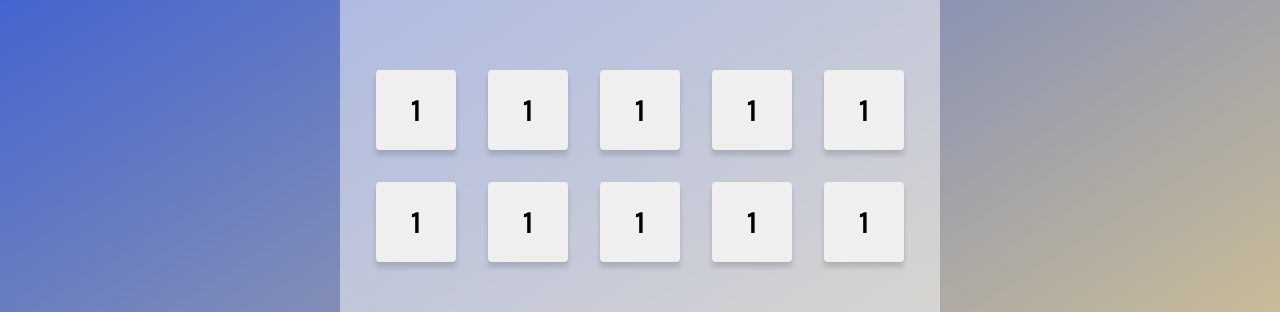
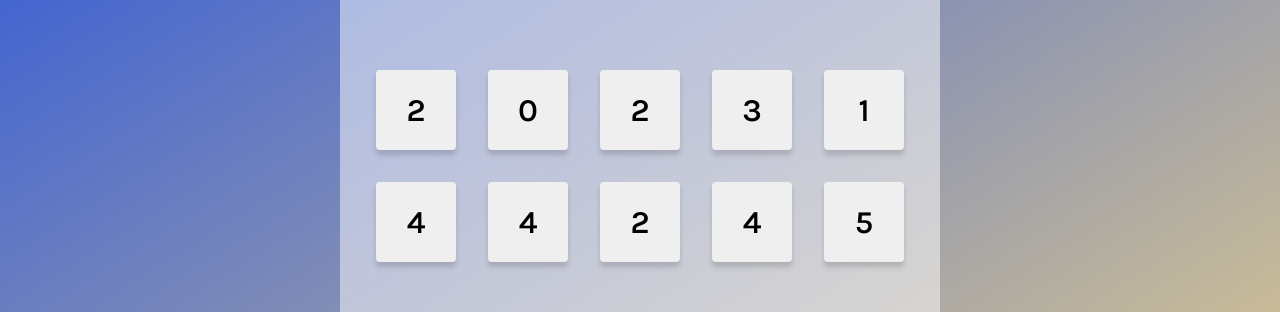
Before and after one commit to meioseii/tenzies, a React (Vite) app: page / in a window 1280 px wide. Shown: the part 234-546 px from the top of the page. Built offline with nearby package versions, Linux system fonts and the light colour scheme.

Commit message:
renders different value of dice

```diff
--- a/src/App.jsx
+++ b/src/App.jsx
@@ -4,19 +4,22 @@ import Dice from './Dice'
 
 function App() {
 
+  const [dice, setDice] = useState(allNewDice)
+
+  function allNewDice() {
+    const newDice = []
+    for (let i = 0; i < 10; i++) {
+      newDice.push(Math.floor(Math.random() * 7))
+    }
+    return newDice
+  }
+
+  const dieElements = dice.map(die => <Dice value={die}/>)
+
   return (
     <main>
       <div className='dice-container'>
-        <Dice />
-        <Dice />
-        <Dice />
-        <Dice />
-        <Dice />
-        <Dice />
-        <Dice />
-        <Dice />
-        <Dice />
-        <Dice />
+        {dieElements}
       </div>
     </main>
   )
--- a/src/Dice.jsx
+++ b/src/Dice.jsx
@@ -3,7 +3,7 @@ import './App.css'
 export default function Dice(props) {
     return (
         <div className='die'>
-            <button>1</button>
+            <button>{props.value}</button>
         </div>
     )
 }
```
